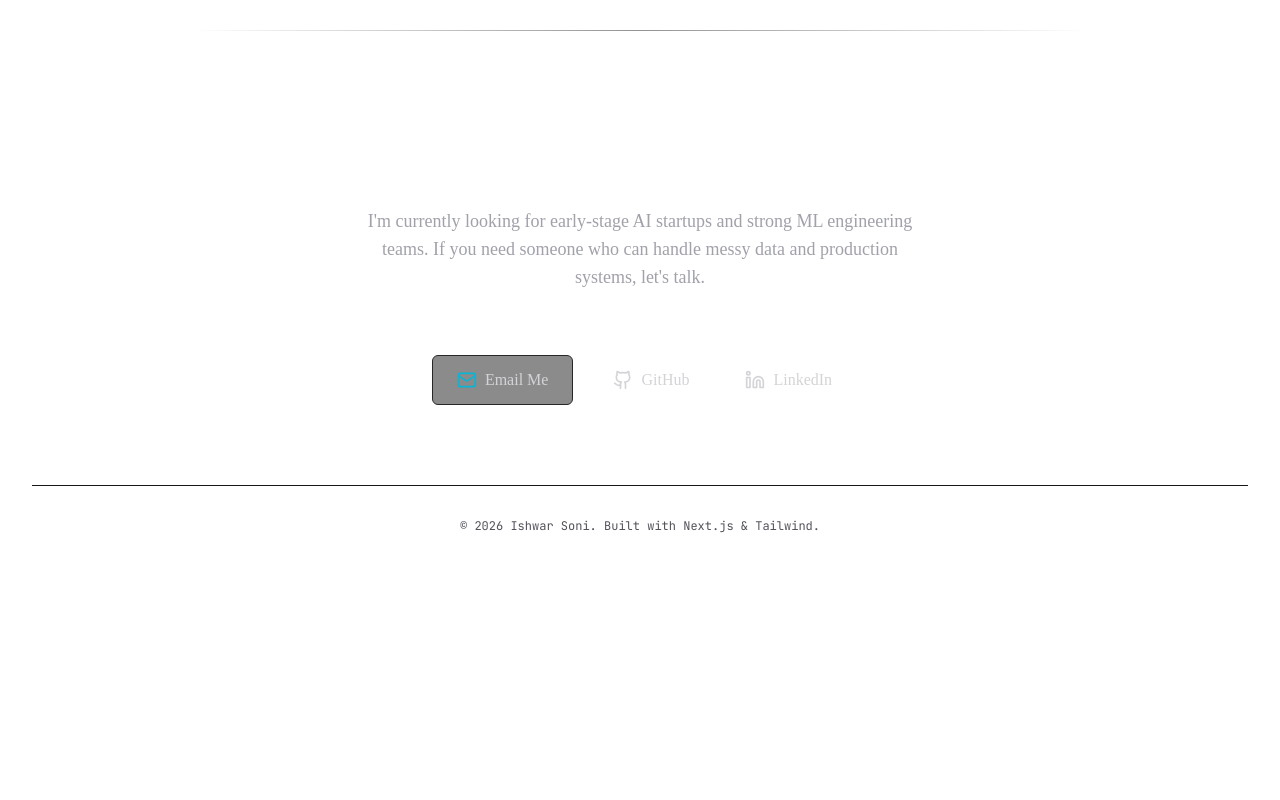
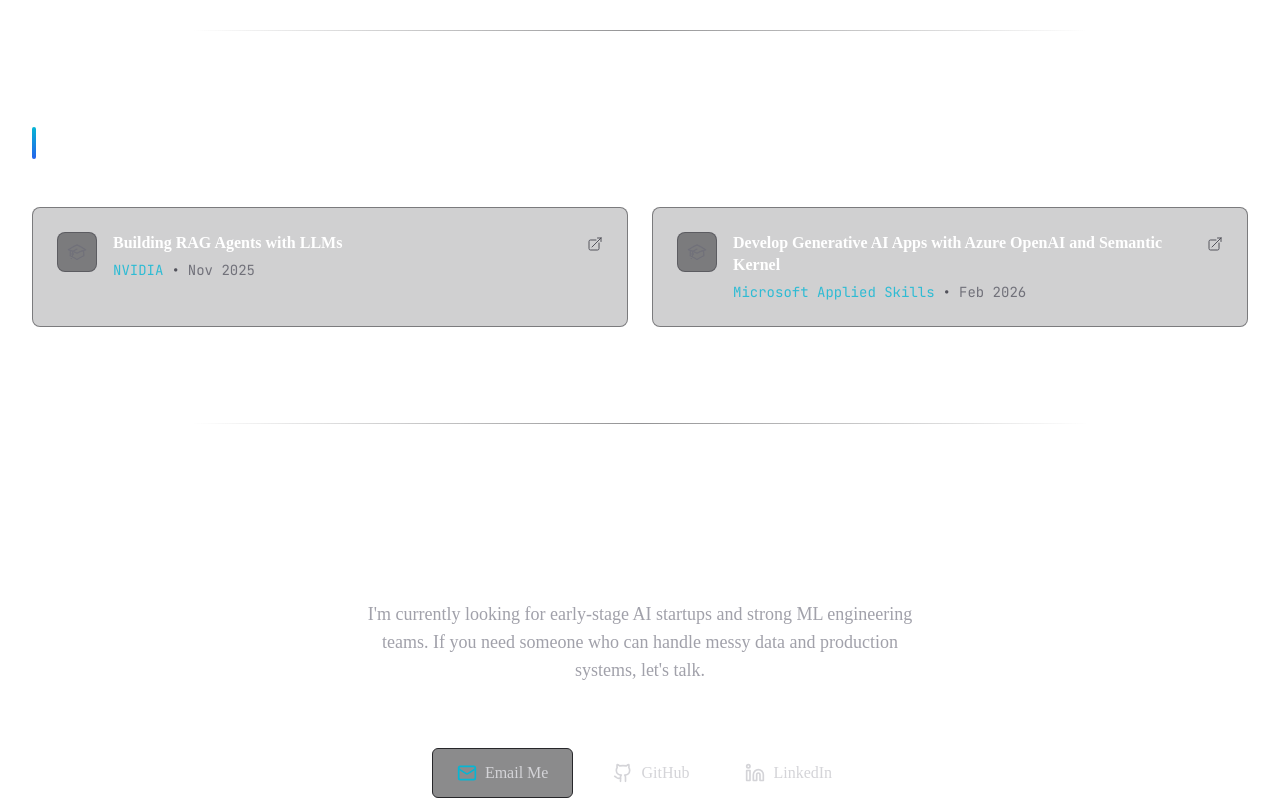
Before and after one commit to ishwarsoni/portfolio, a Next.js app: page / in a window 1280 px wide. Shown: the part 4240-5040 px from the top of the page. Before the commit the page ends 4806 px from the top, so only its background shows below. Built offline with nearby package versions, Linux system fonts and the light colour scheme.

Commit message:
feat: add Certifications section with NVIDIA and Microsoft certs

```diff
--- a/app/page.tsx
+++ b/app/page.tsx
@@ -6,6 +6,7 @@ const About = dynamic(() => import("@/components/About").then(mod => mod.About))
 const Experience = dynamic(() => import("@/components/Experience").then(mod => mod.Experience));
 const Projects = dynamic(() => import("@/components/Projects").then(mod => mod.Projects));
 const Skills = dynamic(() => import("@/components/Skills").then(mod => mod.Skills));
+const Certifications = dynamic(() => import("@/components/Certifications").then(mod => mod.Certifications));
 const Contact = dynamic(() => import("@/components/Contact").then(mod => mod.Contact));
 
 export default function Home() {
@@ -22,6 +23,8 @@ export default function Home() {
         <SectionDivider />
         <Skills />
         <SectionDivider />
+        <Certifications />
+        <SectionDivider />
         <Contact />
 
         <footer className="py-8 text-center text-zinc-600 text-xs font-mono border-t border-zinc-900">
--- /dev/null
+++ b/components/Certifications.tsx
@@ -0,0 +1,75 @@
+import { Section } from "./Section";
+import { portfolioData } from "@/data/portfolio";
+
+export const Certifications = () => {
+    return (
+        <Section id="certifications">
+            <div className="space-y-12">
+                <h2 className="text-2xl font-bold text-white mb-12 flex items-center gap-3">
+                    <span className="w-1 h-8 bg-gradient-to-b from-cyan-500 to-blue-600 rounded-full" />
+                    Certifications
+                </h2>
+
+                <div className="grid grid-cols-1 md:grid-cols-2 gap-6">
+                    {portfolioData.certifications.map((cert, index) => (
+                        <a
+                            key={index}
+                            href={cert.link}
+                            target="_blank"
+                            rel="noopener noreferrer"
+                            className="group relative block p-6 rounded-lg border border-zinc-800/50 bg-zinc-900/20 hover:bg-zinc-900/50 hover:border-cyan-500/30 transition-all duration-300"
+                        >
+                            {/* Hover glow */}
+                            <div className="absolute inset-0 rounded-lg opacity-0 group-hover:opacity-100 transition-opacity duration-300 bg-gradient-to-br from-cyan-500/5 to-blue-600/5 -z-10" />
+
+                            <div className="flex items-start gap-4">
+                                {/* Icon */}
+                                <div className="flex-shrink-0 w-10 h-10 rounded-lg bg-zinc-800/50 border border-zinc-700/50 group-hover:border-cyan-500/30 group-hover:shadow-[0_0_15px_rgba(6,182,212,0.15)] transition-all duration-300 flex items-center justify-center">
+                                    <svg
+                                        className="w-5 h-5 text-zinc-500 group-hover:text-cyan-400 transition-colors"
+                                        fill="none"
+                                        viewBox="0 0 24 24"
+                                        strokeWidth={1.5}
+                                        stroke="currentColor"
+                                    >
+                                        <path
+                                            strokeLinecap="round"
+                                            strokeLinejoin="round"
+                                            d="M4.26 10.147a60.438 60.438 0 0 0-.491 6.347A48.62 48.62 0 0 1 12 20.904a48.62 48.62 0 0 1 8.232-4.41 60.46 60.46 0 0 0-.491-6.347m-15.482 0a50.636 50.636 0 0 0-2.658-.813A59.906 59.906 0 0 1 12 3.493a59.903 59.903 0 0 1 10.399 5.84c-.896.248-1.783.52-2.658.814m-15.482 0A50.717 50.717 0 0 1 12 13.489a50.702 50.702 0 0 1 7.74-3.342M6.75 15a.75.75 0 1 0 0-1.5.75.75 0 0 0 0 1.5Zm0 0v-3.675A55.378 55.378 0 0 1 12 8.443m-7.007 11.55A5.981 5.981 0 0 0 6.75 15.75v-1.5"
+                                        />
+                                    </svg>
+                                </div>
+
+                                <div className="space-y-1.5 flex-1 min-w-0">
+                                    <h3 className="text-white font-semibold group-hover:text-cyan-100 transition-colors leading-snug">
+                                        {cert.title}
+                                    </h3>
+                                    <div className="flex items-center gap-2 text-sm font-mono">
+                                        <span className="text-cyan-500/80">{cert.issuer}</span>
+                                        <span className="text-zinc-600">•</span>
+                                        <span className="text-zinc-500">{cert.date}</span>
+                                    </div>
+                                </div>
+
+                                {/* External link indicator */}
+                                <svg
+                                    className="w-4 h-4 text-zinc-600 group-hover:text-cyan-400 transition-colors flex-shrink-0 mt-1"
+                                    fill="none"
+                                    viewBox="0 0 24 24"
+                                    strokeWidth={1.5}
+                                    stroke="currentColor"
+                                >
+                                    <path
+                                        strokeLinecap="round"
+                                        strokeLinejoin="round"
+                                        d="M13.5 6H5.25A2.25 2.25 0 0 0 3 8.25v10.5A2.25 2.25 0 0 0 5.25 21h10.5A2.25 2.25 0 0 0 18 18.75V10.5m-10.5 6L21 3m0 0h-5.25M21 3v5.25"
+                                    />
+                                </svg>
+                            </div>
+                        </a>
+                    ))}
+                </div>
+            </div>
+        </Section>
+    );
+};
--- a/data/portfolio.ts
+++ b/data/portfolio.ts
@@ -138,6 +138,21 @@ export const portfolioData = {
         },
     ],
 
+    certifications: [
+        {
+            title: "Building RAG Agents with LLMs",
+            issuer: "NVIDIA",
+            date: "Nov 2025",
+            link: "https://learn.nvidia.com/certificates?id=u8dJRK5IQEe0CjntZD-S0g#",
+        },
+        {
+            title: "Develop Generative AI Apps with Azure OpenAI and Semantic Kernel",
+            issuer: "Microsoft Applied Skills",
+            date: "Feb 2026",
+            link: "https://learn.microsoft.com/en-in/users/ishwarsoni-6131/credentials/84da87053a16814a?ref=https%3A%2F%2Fwww.linkedin.com%2F",
+        },
+    ],
+
     contact: {
         email: "ishwarsoni2917@gmail.com",
         github: "https://github.com/ishwarsoni",
```
